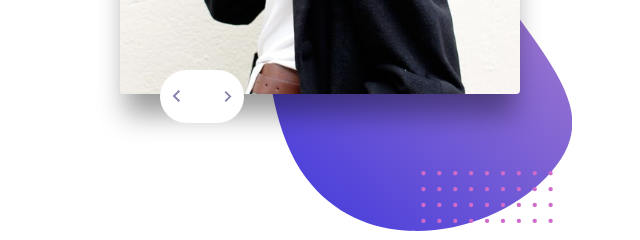
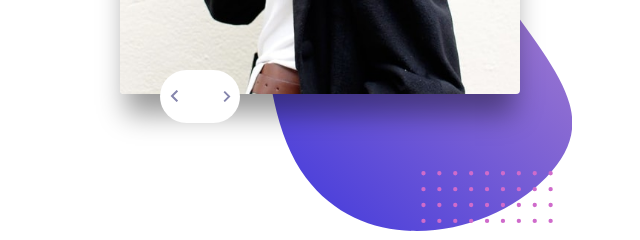
Before and after one commit to rlabuonora/bootcamp-testimonials, a plain HTML site: page index.html in a window 1280 px wide. Shown: the part 406-646 px from the top of the page, 606-1246 px from the left. Drawn offline with Linux system fonts and the light colour scheme.

Commit message:
Fix gap between buttons

```diff
--- a/styles.css
+++ b/styles.css
@@ -124,17 +124,16 @@ button:active, button:focus {
     outline: 2px solid hsl(240, 18%, 77%);
 }
 
-button + button {
-    margin-left: -1em;
+nav {
+    font-size: 0;
 }
-
 
 @media (min-width: 1020px) {
 
     button {
         bottom: 1.8em;
         left: 3em;
-        width: 3.5em;
+        width: 3em;
         height: 4em;
     }
 
```
